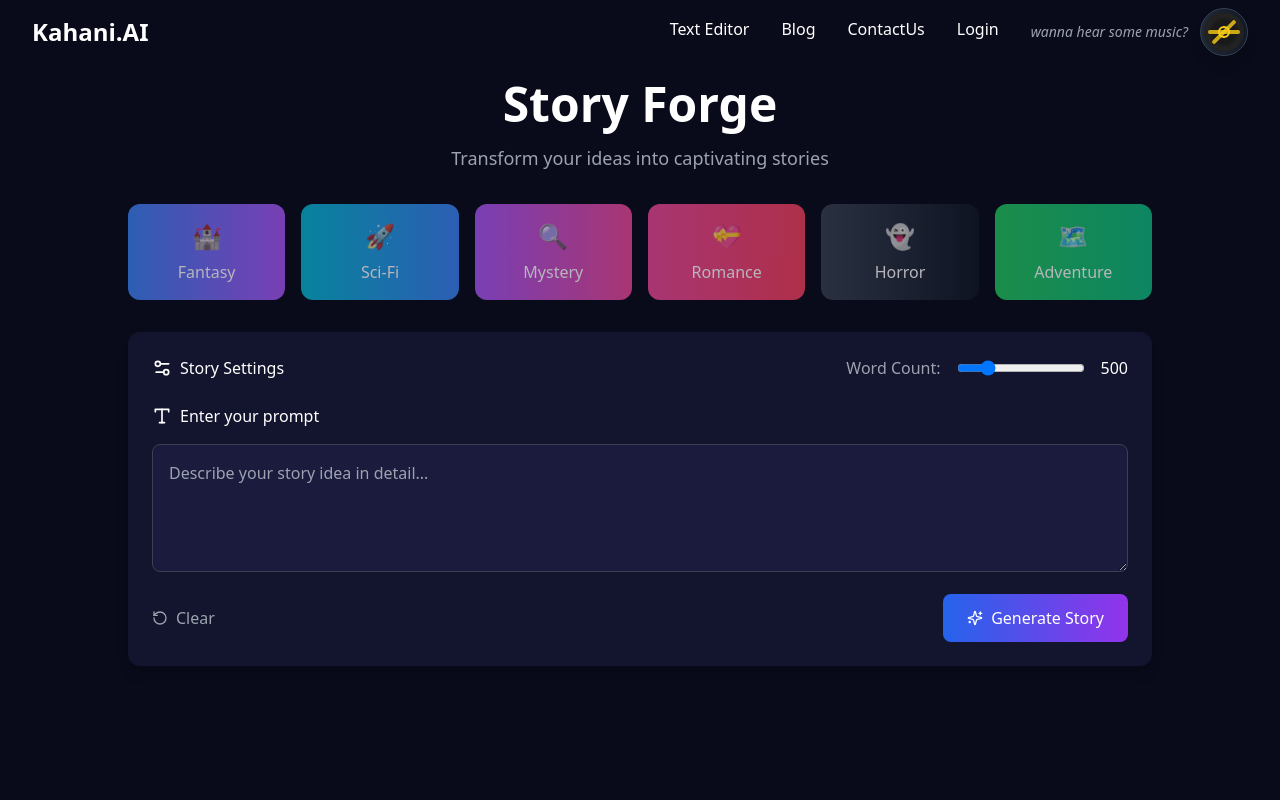
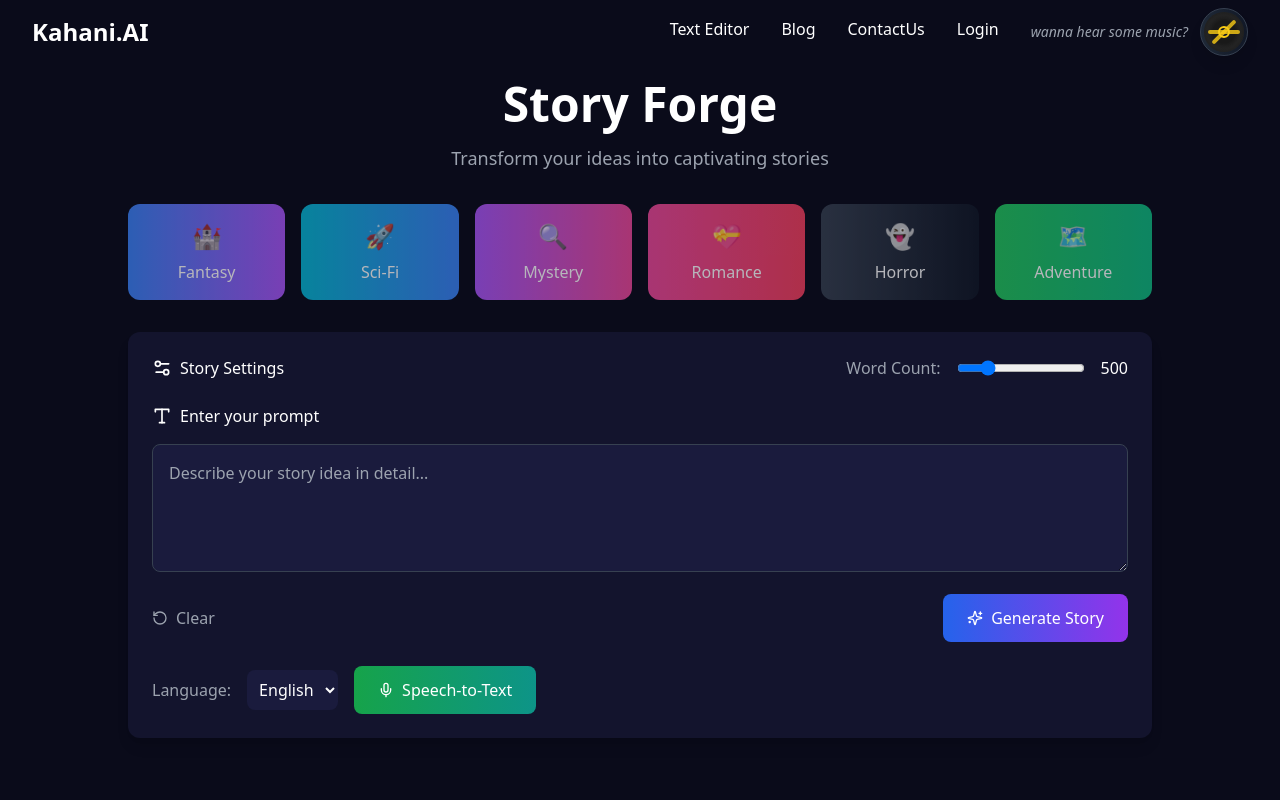
Before and after one commit to vanshika1307/Machine_not_learning-HackSync25, a React (Vite) app in the folder frontend/: page /story-generator in a window 1280 px wide. Shown: the top 800 px of the page. Built offline with nearby package versions, Linux system fonts and the light colour scheme; no server answers.

Commit message:
story_gen

```diff
--- a/frontend/src/Pages/StoryGenerator.jsx
+++ b/frontend/src/Pages/StoryGenerator.jsx
@@ -1,5 +1,5 @@
-import React, { useState } from "react";
-import { Book, Type, History, Settings2, Sparkles, RotateCcw } from "lucide-react";
+import { useState } from "react";
+import { Book, Type, History, Settings2, Sparkles, RotateCcw, Mic } from "lucide-react";
 import { Alert as MuiAlert } from "@mui/material";
 import { motion } from "framer-motion";
 
@@ -20,6 +20,40 @@ const StoryGenerator = () => {
   const [isGenerating, setIsGenerating] = useState(false);
   const [showAlert, setShowAlert] = useState(false);
   const [wordCount, setWordCount] = useState(500);
+  const [isListening, setIsListening] = useState(false);
+  const [language, setLanguage] = useState("en-US"); // Default language is English
+
+  // Initialize SpeechRecognition
+  const SpeechRecognition = window.SpeechRecognition || window.webkitSpeechRecognition;
+  const recognition = new SpeechRecognition();
+  recognition.continuous = false; // Stop after one sentence
+  recognition.interimResults = false; // Only final results
+  recognition.lang = language; // Set language based on user selection
+
+  // Handle speech recognition results
+  recognition.onresult = (event) => {
+    const transcript = event.results[0][0].transcript;
+    setPrompt((prevPrompt) => prevPrompt + " " + transcript); // Append the recognized text
+    setIsListening(false); // Stop listening after recognition
+  };
+
+  // Handle errors
+  recognition.onerror = (event) => {
+    console.error("Speech recognition error:", event.error);
+    setIsListening(false);
+  };
+
+  // Start speech-to-text
+  const startSpeechToText = () => {
+    if (isListening) {
+      recognition.stop();
+      setIsListening(false);
+    } else {
+      recognition.lang = language; // Set language before starting
+      recognition.start();
+      setIsListening(true);
+    }
+  };
 
   const handleGenerate = async () => {
     if (!prompt.trim() || !selectedGenre) {
@@ -166,6 +200,28 @@ const StoryGenerator = () => {
               </button>
             </div>
           </div>
+
+          {/* Speech-to-Text Section */}
+          <div className="flex items-center gap-4">
+            <label className="text-gray-400">Language:</label>
+            <select
+              value={language}
+              onChange={(e) => setLanguage(e.target.value)}
+              className="p-2 rounded-lg bg-[#1a1b3d] text-white"
+            >
+              <option value="en-US">English</option>
+              <option value="hi-IN">Hindi</option>
+            </select>
+            <button
+              onClick={startSpeechToText}
+              className={`flex items-center gap-2 px-6 py-3 rounded-lg bg-gradient-to-r from-green-600 to-teal-600 text-white font-medium hover:from-green-700 hover:to-teal-700 transition-all ${
+                isListening ? "animate-pulse" : ""
+              }`}
+            >
+              <Mic size={16} />
+              {isListening ? "Listening..." : "Speech-to-Text"}
+            </button>
+          </div>
         </motion.div>
 
         {/* Generated Story Box */}
```
Also changed, not shown: 2 other files (tests, documents, lock files or other folders).
